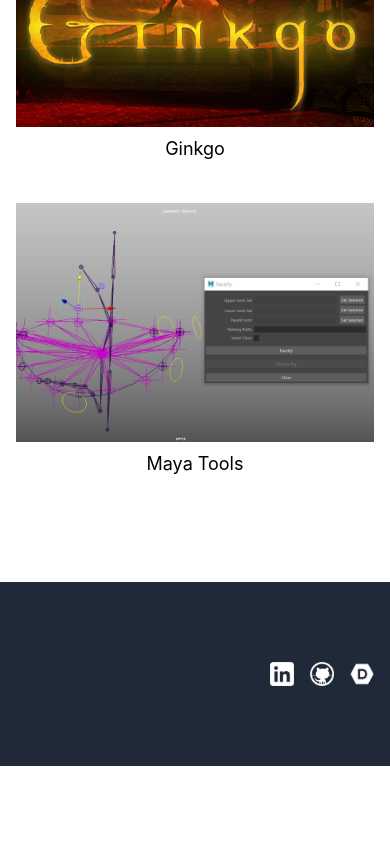
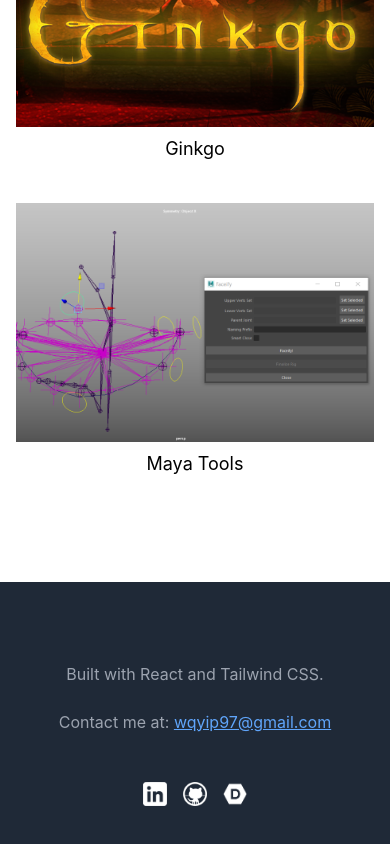
Before and after one commit to wayneyip/wayneyip.github.io, a React (Create React App) app: page / in a window 390 px wide. Shown: the part 1694-2538 px from the top of the page. Before the commit the page ends 2460 px from the top, so only its background shows below. Built offline with nearby package versions, Linux system fonts and the light colour scheme.

Commit message:
Move email from About to Footer; center footer content on mobile

```diff
--- a/src/components/About.js
+++ b/src/components/About.js
@@ -16,8 +16,6 @@ export default function About()
 			          Graduate of Computer Science Games program at the University of Southern California. I'm a fan of shaders, tools, procedural animation, and just about any use of math and logic to drive art and design.
 			          <br/>
 			          <br/>Outside of work, I'm on a journey to design 100 original Pokémon in pixel art. And I climb rocks twice a week.
-			          <br/>
-			          <br/>Contact me at: <a className="underline" href="mailto:wqyip97@gmail.com">wqyip97@gmail.com</a>
 			        </p>
 		          <a
 		            href="Resume_WayneYip_2024.pdf"
--- a/src/components/Footer.js
+++ b/src/components/Footer.js
@@ -8,12 +8,22 @@ export default function Footer()
 {
   return (
     <footer className="bg-gray-800 px-4 py-20">
-      <div className="max-w-screen-lg mx-auto flex justify-end space-x-4">
-      	{links.map((link, index) => (
-  				<a key={index} href={link.linkUrl} target="_blank" rel="noopener noreferrer">
-          	<img src={link.iconUrl} alt={link.title} className="w-6 h-6" />
-        	</a>
-  			))}
+      <div className="max-w-screen-lg mx-auto flex flex-col md:flex-row justify-between items-center">
+        <div className="md:text-left">
+          <p className="text-gray-400">
+            Built with React and Tailwind CSS.
+            <br/>
+            <br/>
+            Contact me at: <a className="underline text-blue-400" href="mailto:wqyip97@gmail.com">wqyip97@gmail.com</a>
+          </p>
+        </div>
+        <div className="mt-12 md:mt-0 flex flex-row space-x-4">
+        	{links.map((link, index) => (
+    				<a key={index} href={link.linkUrl} target="_blank" rel="noopener noreferrer">
+            	<img src={link.iconUrl} alt={link.title} className="w-6 h-6" />
+          	</a>
+    			))}
+        </div>
       </div>
     </footer>
   )
```
